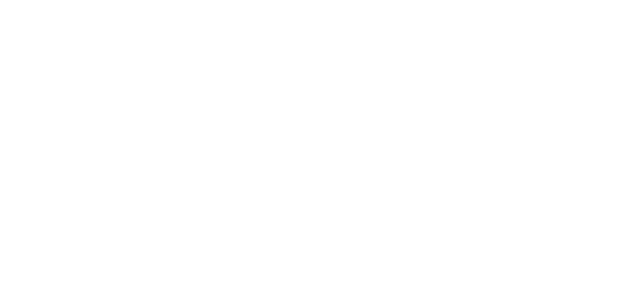
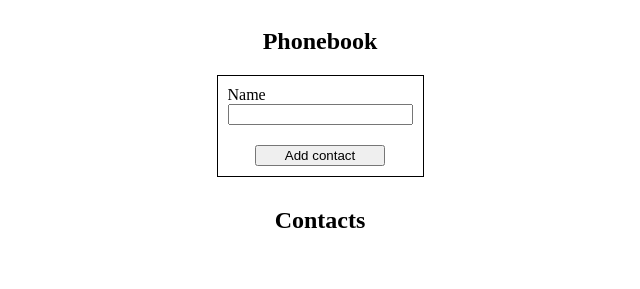
Before and after one commit to m6xcom/goit-react-hw-02-phonebook, a React app: page / in a window 1280 px wide. Shown: the whole page, without its empty margins (320-960 px from the left). Built offline with nearby package versions, Linux system fonts and the light colour scheme.

Commit message:
Adds code of app

```diff
--- a/package.json
+++ b/package.json
@@ -12,6 +12,7 @@
     "react": "^17.0.1",
     "react-dom": "^17.0.1",
     "react-scripts": "4.0.3",
+    "shortid": "^2.2.16",
     "web-vitals": "^1.1.0"
   },
   "scripts": {
--- a/src/components/App/App.css
+++ b/src/components/App/App.css
@@ -1,3 +1,9 @@
-h2 {
-  margin-bottom: 0px;
+.wrapper {
+  display: flex;
+  flex-direction: column;
+  align-items: center;
 }
+
+.contactsTitle {
+  margin-top: 30px;
+}
--- a/src/components/App/App.js
+++ b/src/components/App/App.js
@@ -1,9 +1,35 @@
 import React, { Component } from "react";
+import ContactForm from "../ContactForm/ContactForm";
+import ContactsList from "../ContactsList/ContactsList";
 import "./App.css";
 
 class App extends Component {
+  state = {
+    contacts: [],
+    name: "",
+  };
+  addContact = (changedName) => {
+    let { contacts, name } = this.state;
+    name = changedName;
+    if (!contacts.includes(name)) {
+      contacts.push(changedName);
+      this.setState({
+        contacts: contacts,
+      });
+    } else {
+      console.log("exists");
+    }
+  };
   render() {
-    return <div></div>;
+    const { contacts, name } = this.state;
+    return (
+      <div className="wrapper">
+        <h2>Phonebook</h2>
+        <ContactForm name={name} addContact={this.addContact} />
+        <h2 className="contactsTitle">Contacts</h2>
+        <ContactsList contacts={contacts} />
+      </div>
+    );
   }
 }
 
--- /dev/null
+++ b/src/components/ContactForm/ContactForm.js
@@ -0,0 +1,34 @@
+import React, { Component } from "react";
+import shortid from "shortid";
+import style from "./ContactForm.module.css";
+
+class ContactForm extends Component {
+  render() {
+    let { name, addContact } = this.props;
+    const nameInput = shortid.generate();
+    return (
+      <form
+        className={style.form}
+        onSubmit={(e) => {
+          e.preventDefault();
+          addContact(name);
+        }}
+      >
+        <label htmlFor={nameInput}>Name</label>
+        <input
+          onChange={(e) => {
+            name = e.target.value;
+          }}
+          id={nameInput}
+          name="name"
+          type="text"
+        ></input>
+        <button className={style.addContactBtn} type="submit">
+          Add contact
+        </button>
+      </form>
+    );
+  }
+}
+
+export default ContactForm;
--- /dev/null
+++ b/src/components/ContactForm/ContactForm.module.css
@@ -0,0 +1,12 @@
+.form {
+  display: flex;
+  flex-direction: column;
+  border: 1px solid black;
+  padding: 10px;
+}
+
+.addContactBtn {
+  margin-top: 20px;
+  width: 70%;
+  margin-left: 15%;
+}
--- /dev/null
+++ b/src/components/ContactsList/ContactsList.js
@@ -0,0 +1,18 @@
+import React, { Component } from "react";
+import shortid from "shortid";
+import style from "./ContactsList.module.css";
+
+class ContactsList extends Component {
+  render() {
+    const { contacts } = this.props;
+    return (
+      <ul>
+        {contacts.map((el) => {
+          return <li key={shortid.generate()}>{el}</li>;
+        })}
+      </ul>
+    );
+  }
+}
+
+export default ContactsList;
```
Also changed, not shown: src/components/ContactsList/ContactsList.module.css (added), 1 other file.
